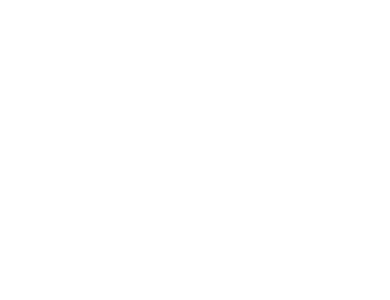
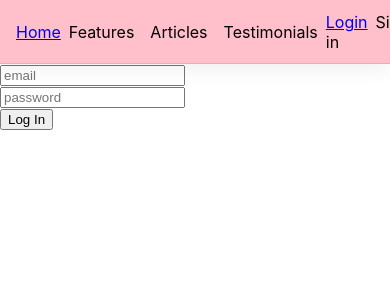
Before and after one commit to Nesiht/Final_project_frontend, a React (Create React App) app: page /login in a window 390 px wide. Shown: the top 300 px of the page. Built offline with nearby package versions, Linux system fonts and the light colour scheme.

Commit message:
updated styling for media querys, updated nav links and created first draft of login component

```diff
--- a/src/App.js
+++ b/src/App.js
@@ -4,9 +4,9 @@
 import { BrowserRouter, Switch, Route } from 'react-router-dom'
 import { user } from "./reducers/user"
 import { LandingPage } from './components/LandingPage'
+import { Login } from 'components/Login'
+import { Header } from 'components/Header'
 
-// TEST
-import { Btn } from 'components/Btn'
 
 const reducer = combineReducers({
 	user: user.reducer
@@ -18,17 +18,18 @@
   return (
     <Provider store={store}>
       <BrowserRouter>
+      <Header />
         <Switch>
           <Route path="/" exact>
             <LandingPage />
           </Route>
+
+          <Route path="/login" exact>
+            <Login />
+          </Route>
+
           <Route path="/url/:variable" exact>
             {/* UNIQUE COMPONENT HERE FOR EXAMPLE */}
-          </Route>
-
-          {/* TEST */}
-          <Route path="/test" exact>
-            <Btn />
           </Route>
 
         </Switch>
--- a/src/components/Header.js
+++ b/src/components/Header.js
@@ -1,4 +1,5 @@
 import React from 'react'
+import { Link } from 'react-router-dom'
 import styled from 'styled-components'
 
 const Navbar = styled.div`
@@ -32,13 +33,17 @@
     <>
       <Navbar>
         <NavMenu>
-          <Span>Home</Span>
+          <Link to="/">
+            Home
+          </Link>
           <Span>Features</Span>
           <Span>Articles</Span>
           <Span>Testimonials</Span>
         </NavMenu>
         <NavMenu marginLeft>
-          <Span>Login</Span>
+          <Link to="/login">
+            Login
+          </Link>
           <Span>Sign in</Span>
         </NavMenu>
       </Navbar>
--- a/src/components/LandingPage.js
+++ b/src/components/LandingPage.js
@@ -2,19 +2,15 @@
 import styled from 'styled-components'
 import { Cta } from 'components/Cta'
 import { Features } from 'components/Features'
-import { Login } from 'components/Login'
 import { Signup } from 'components/Sigup'
 import { Footer } from 'components/Footer'
-import { Header } from 'components/Header'
 
 
 export const LandingPage = () => {
   return (
     <>
-    <Header />
     <Cta />
     <Features />
-    <Login />
     <Signup />
     <Footer />
     </>
--- a/src/components/Login.js
+++ b/src/components/Login.js
@@ -1,9 +1,72 @@
-import React from 'react'
+import React, { useState } from 'react'
+import { useDispatch, useSelector } from 'react-redux';
+import { user } from '../reducers/user'
+import styled  from 'styled-components'
+
+const logInURL = "localhost:8080/sessions";
 
 export const Login = () => {
+  const dispatch = useDispatch()
+
+  const accessToken = useSelector((store) => store.user.login.accessToken)
+  const statusMessage = useSelector((store) => store.user.login.statusMessage)
+
+  const [ name, setName ] = useState('')
+  const [ password, setPassword ] = useState('')
+
+  const handleLoginSuccess = (loginResponse) => {
+    // For debugging only
+    const statusMessage = JSON.stringify(loginResponse.message)
+    dispatch(user.actions.setStatusMessage({ statusMessage }))
+
+    // Set the login info
+    dispatch(
+      user.actions.setAccessToken({ accessToken: loginResponse.accessToken })
+    );
+    dispatch(
+      user.actions.setUserId({ userId: loginResponse.userId }))
+  }
+
+  const handleLoginFailed = (loginError) => {
+    const statusMessage = JSON.stringify(loginError.message)
+    dispatch(user.actions.setStatusMessage({ statusMessage }))
+    // Clear login values
+    dispatch(user.actions.logout())
+  }
+
+  const handleLogin = (event) => {
+    event.preventDefault();
+
+    fetch(logInURL, {
+      method: 'POST',
+      body: JSON.stringify({ name: name, password: password }),
+      headers: { 'Content-Type': 'application/json' },
+    })
+      .then((res) => res.json())
+      .then((json) => handleLoginSuccess(json))
+      .catch((err) => handleLoginFailed(err))
+      setName('')
+      setPassword('')
+  };
+
   return (
-    <>
-    <p>Login</p>
-    </>
+    <form onSubmit={(e) => handleLogin(e)}>
+      <input
+        type = "email"
+        value = { name }
+        placeholder ="email"
+        onChange = {event => setName(event.target.value)}
+        /><br/>
+      <input
+        type = "password"
+        value = { password }
+        placeholder = "password"
+        onChange = {event => setPassword(event.target.value)}
+        /><br/>
+      <button
+        type = "submit">
+        Log In
+      </button>
+    </form>
   )
 }
```
Also changed, not shown: src/components/Cta.js (+64 -19 lines), src/img/target.svg (added).
